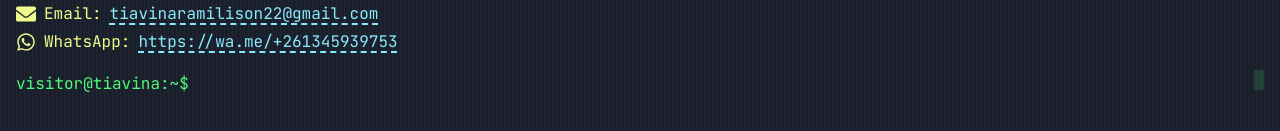
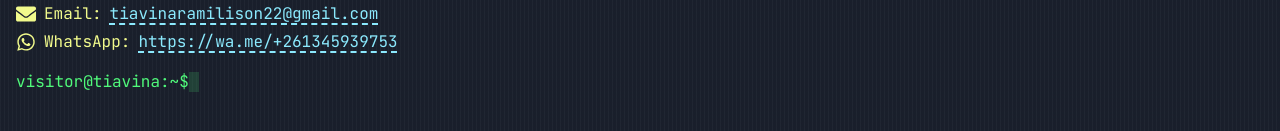
Before and after one commit to Tiavina22/tiavina-linux, a React (Vite) app: page / in a window 1280 px wide. Shown: the part 411-542 px from the top of the page. Built offline with nearby package versions, Linux system fonts and the light colour scheme.

Commit message:
[FIX] : move the cursor to right.

```diff
--- a/src/components/TerminalPrompt.tsx
+++ b/src/components/TerminalPrompt.tsx
@@ -1,4 +1,3 @@
-
 import React, { useState, useRef, useEffect } from 'react';
 import Cursor from './Cursor';
 
@@ -39,8 +38,11 @@ const TerminalPrompt: React.FC<TerminalPromptProps> = ({ onCommand, showPrompt }
 
   return (
     <div className="flex items-center mt-2 animate-fadeIn">
-      <span className="text-terminal-green mr-2">visitor@tiavina:~$</span>
-      <form onSubmit={handleSubmit} className="flex-1 flex items-center">
+      <div className="flex items-center">
+        <span className="text-terminal-green">visitor@tiavina:~$</span>
+        <Cursor />
+      </div>
+      <form onSubmit={handleSubmit} className="flex-1 flex items-center ml-2">
         <input
           ref={inputRef}
           type="text"
@@ -50,9 +52,6 @@ const TerminalPrompt: React.FC<TerminalPromptProps> = ({ onCommand, showPrompt }
           autoFocus
           aria-label="Terminal command input"
         />
-        <div className="ml-1">
-          <Cursor />
-        </div>
       </form>
     </div>
   );
```
